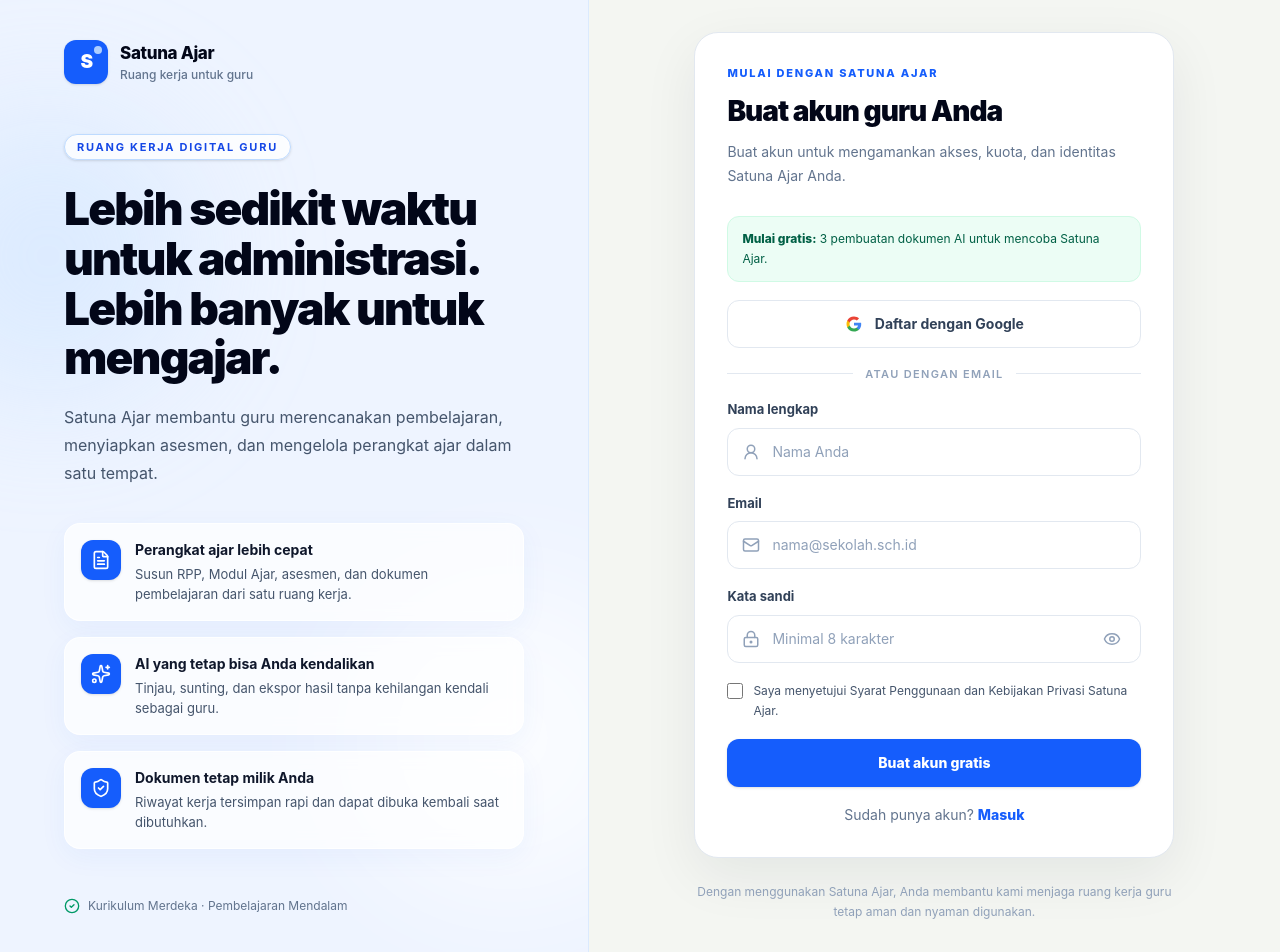
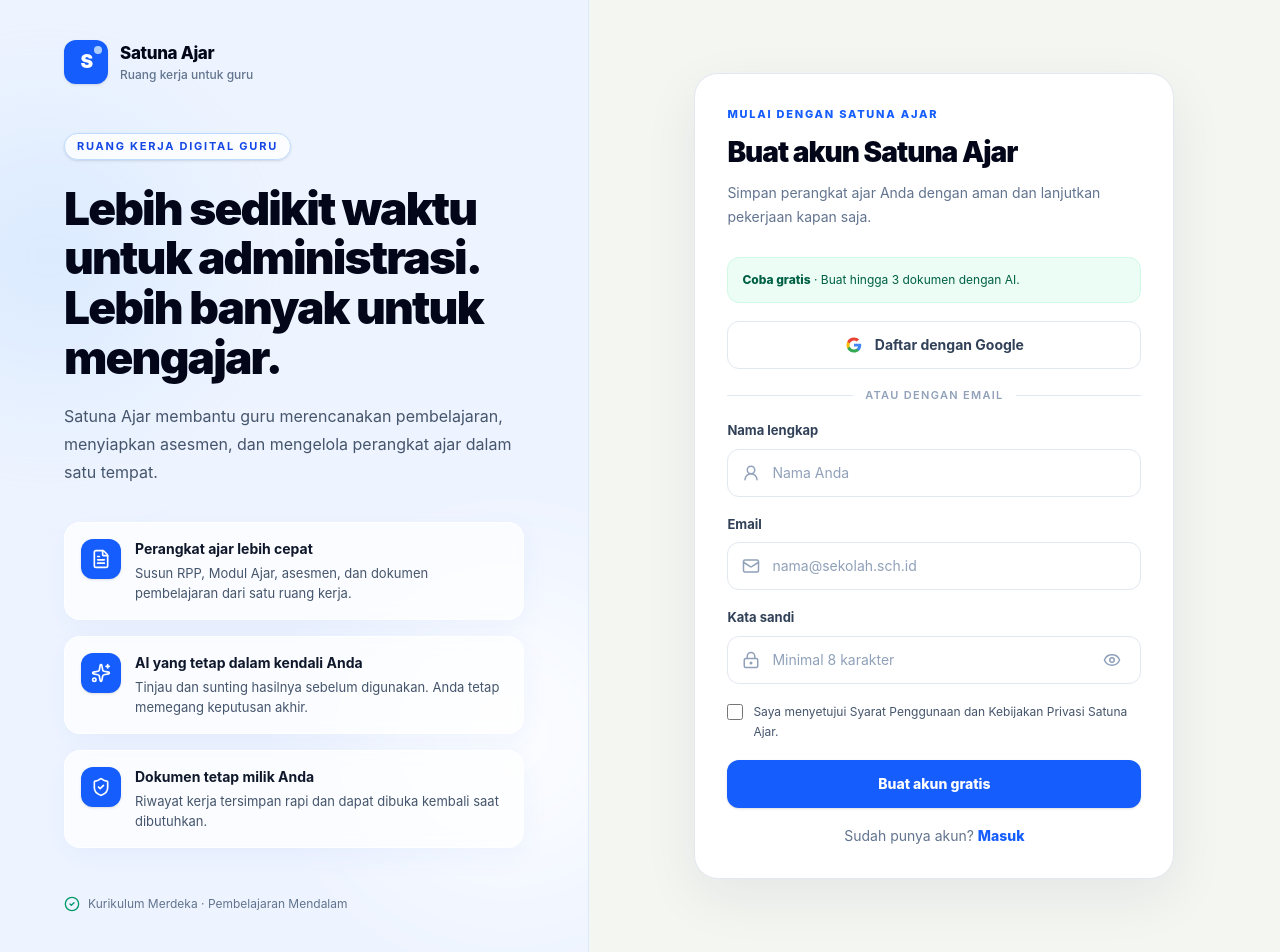
Before and after one commit to ferdilpu-sudo/Satuna-ajar, a Next.js app: page /daftar in a window 1280 px wide. Built offline with nearby package versions, Linux system fonts and the light colour scheme.

Commit message:
Improve auth copywriting

```diff
--- a/app/(auth)/daftar/page.tsx
+++ b/app/(auth)/daftar/page.tsx
@@ -12,8 +12,8 @@
   return (
     <AuthShell
       eyebrow="Mulai dengan Satuna Ajar"
-      title="Buat akun guru Anda"
-      description="Buat akun untuk mengamankan akses, kuota, dan identitas Satuna Ajar Anda."
+      title="Buat akun Satuna Ajar"
+      description="Simpan perangkat ajar Anda dengan aman dan lanjutkan pekerjaan kapan saja."
     >
       <RegisterForm />
     </AuthShell>
--- a/components/auth/AuthShell.tsx
+++ b/components/auth/AuthShell.tsx
@@ -20,8 +20,8 @@
   },
   {
     icon: Sparkles,
-    title: 'AI yang tetap bisa Anda kendalikan',
-    description: 'Tinjau, sunting, dan ekspor hasil tanpa kehilangan kendali sebagai guru.',
+    title: 'AI yang tetap dalam kendali Anda',
+    description: 'Tinjau dan sunting hasilnya sebelum digunakan. Anda tetap memegang keputusan akhir.',
   },
   {
     icon: ShieldCheck,
@@ -96,9 +96,6 @@
             <div className={compact ? 'mt-5' : 'mt-7'}>{children}</div>
           </div>
 
-          <p className={`text-center text-xs leading-5 text-slate-400 ${compact ? 'mt-3' : 'mt-6'}`}>
-            Dengan menggunakan Satuna Ajar, Anda membantu kami menjaga ruang kerja guru tetap aman dan nyaman digunakan.
-          </p>
         </div>
       </section>
     </main>
--- a/components/auth/RegisterForm.tsx
+++ b/components/auth/RegisterForm.tsx
@@ -78,7 +78,7 @@
 
   return (
     <form onSubmit={submit} className="space-y-4.5" noValidate>
-      <div className="rounded-xl border border-emerald-100 bg-emerald-50 px-3.5 py-3 text-xs leading-5 text-emerald-800"><strong className="font-extrabold">Mulai gratis:</strong> 3 pembuatan dokumen AI untuk mencoba Satuna Ajar.</div>
+      <div className="rounded-xl border border-emerald-100 bg-emerald-50 px-3.5 py-3 text-xs leading-5 text-emerald-800"><strong className="font-extrabold">Coba gratis</strong> · Buat hingga 3 dokumen dengan AI.</div>
       <button type="button" disabled={loading} onClick={googleRegister} className="flex min-h-12 w-full items-center justify-center gap-3 rounded-xl border border-slate-200 bg-white px-4 text-sm font-bold text-slate-700 transition hover:border-slate-300 hover:bg-slate-50 disabled:cursor-not-allowed disabled:opacity-60"><GoogleMark />Daftar dengan Google</button>
       <div className="flex items-center gap-3" aria-hidden="true"><span className="h-px flex-1 bg-slate-200" /><span className="text-[11px] font-semibold uppercase tracking-[0.12em] text-slate-400">atau dengan email</span><span className="h-px flex-1 bg-slate-200" /></div>
       <AuthField id="register-name" name="name" type="text" autoComplete="name" label="Nama lengkap" placeholder="Nama Anda" icon={<UserRound className="h-[18px] w-[18px]" />} error={errors.name} />
```
Also changed, not shown: 1 other file (tests, documents, lock files or other folders).
